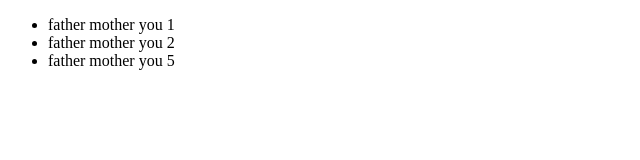
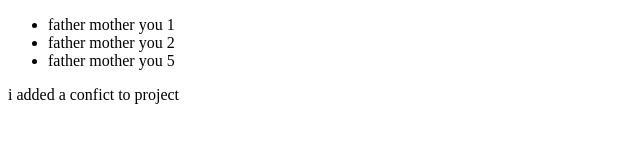
Before and after one commit to f-kalhor/gitstartt, a plain HTML site: page html.html in a window 1280 px wide. Shown: the whole page, without its empty margins (0-640 px from the left). Drawn offline with Linux system fonts and the light colour scheme.

Commit message:
add confict

```diff
--- a/html.html
+++ b/html.html
@@ -14,5 +14,7 @@
             <li class="top" id="type5">father mother you 5</li>
         </ul>
     </p>
+
+    <p>i added a confict to project</p>
 </body>
 </html>
```
